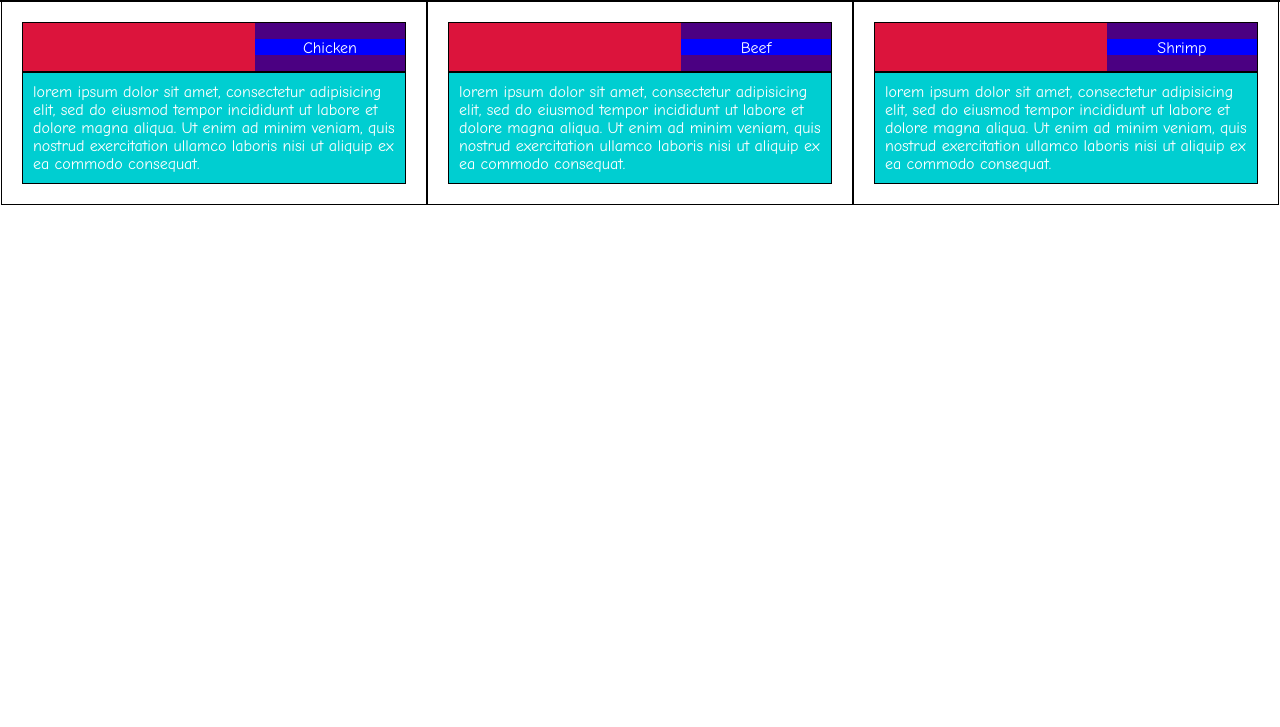
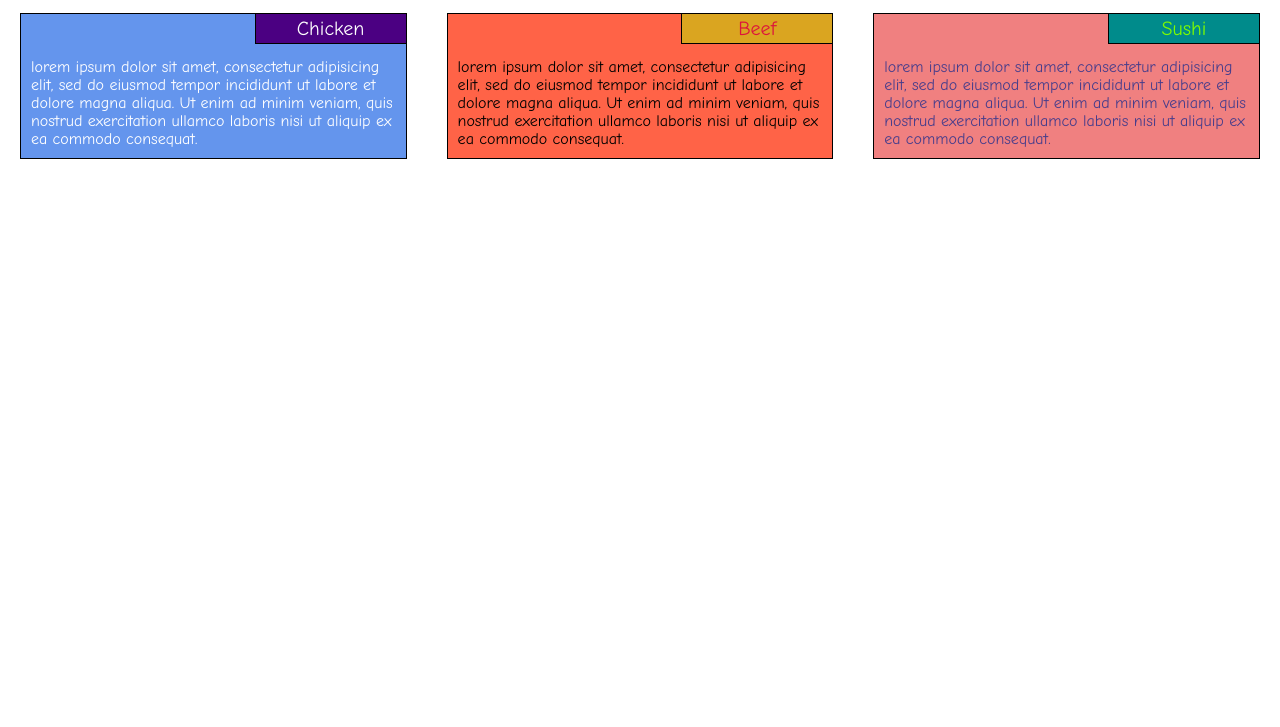
Before and after one commit to puraZen/module2-solution, a plain HTML site: page index.html in a window 1280 px wide. Shown: the part 73-800 px from the top of the page. Drawn offline with Linux system fonts and the light colour scheme.

Commit message:
Add files via upload

```diff
--- a/index.css
+++ b/index.css
@@ -10,55 +10,94 @@ body {
 h1 {
     margin-bottom: 15px;
     text-align: center;
-    font-family: "Comic Sans MS";
+    font-size: 1.75em;
+    font-family: "Comic Sans MS", serif;
 }
 
 .first_container {
-    border: 1px solid black;
-    background-color: crimson;
-    height: 50px;
+    border-style: solid solid none solid;
+    border-color: black;
+    border-width: 1px;
+    background-color: cornflowerblue;
+    height: 35px;
     position: relative;
 }
 
 .second_container {
-    border: 1px solid black;
-    background-color: darkturquoise;
+    border-style: none solid solid solid;
+    border-color: black;
+    border-width: 1px;
+    background-color: cornflowerblue;
     height: auto;
 }
 
 .headline_title {
     position: absolute;
-    top: 0;
-    right: 0;
+    top: -1px;
+    right: -1px;
+    border: 1px solid black;
     background: indigo;
+    padding: 0;
+}
+
+.color_b {
+    background-color: goldenrod;
+}
+
+.color_c {
+    background-color: darkcyan;
+}
+
+.color_d {
+    color: lawngreen;
+}
+
+.color_e {
+    background-color: lightcoral;
+}
+
+.color_f {
+    background-color: tomato;
 }
 
 p {
-    height: 16px;
-    background: blue;
+    margin: 0;
+    padding-top: 3px;
+    padding-bottom: 3px;
     width: 150px;
     text-align: center;
     color: white;
-    font-family: "Comic Sans MS";
+    font-size: 1.25em;
+    font-family: "Comic Sans MS", serif;
+}
+
+.color_a {
+    color: crimson;
 }
 
 .info {
     padding: 10px;
     color: white;
-    font-family: "Comic Sans MS";
+    font-family: "Comic Sans MS", serif;
+}
+
+.color_g {
+    color: black;
+}
+
+.color_h {
+    color: darkslateblue;
 }
 
 /* My somewhat understanding of a simple responsive html framework  */
 .row {
     width: 100%;
-    border: 1px solid black;
 }
 
 /** For Desktops **/
 @media (min-width: 992px) {
     .col-a, .col-b, .col-c  {
         float: left;
-        border: 1px solid black;
         padding: 20px;
     }
 
@@ -77,7 +116,6 @@ p {
 @media (min-width: 768px) and (max-width: 991px) {
     .col-aa, .col-bb, .col-cc {
         float: left;
-        border: 1px solid black;
         padding: 20px;
     }
 
@@ -96,7 +134,6 @@ p {
 @media (max-width: 767px) {
     .col-aaa, .col-bbb, .col-ccc {
         float: left;
-        border: 1px solid black;
         padding: 20px;
     }
 
--- a/index.html
+++ b/index.html
@@ -1,12 +1,12 @@
 <!DOCTYPE html>
-<html>
+<html lang="en">
 <head>
   <meta charset="utf-8">
   <meta name="viewport" content="width=device-width, initial-scale=1">
   <link rel="stylesheet" type="text/css" href="index.css">
   <title>Module 2 Assignment</title>
+</head>
 
-</head>
 <body>
 <h1>Our Menu</h1>
 
@@ -20,20 +20,22 @@
       <section class="info">lorem ipsum dolor sit amet, consectetur adipisicing elit, sed do eiusmod tempor incididunt ut labore et dolore magna aliqua. Ut enim ad minim veniam, quis nostrud exercitation ullamco laboris nisi ut aliquip ex ea commodo consequat.</section>
     </div>
   </div>
+
   <div class="col-a col-bb col-ccc">
-    <div class="first_container">
-      <div class="headline_title"><p>Beef</p></div>
+    <div class="first_container color_f">
+      <div class="headline_title color_b"><p class="color_a">Beef</p></div>
     </div>
-    <div class="second_container">
-      <section class="info">lorem ipsum dolor sit amet, consectetur adipisicing elit, sed do eiusmod tempor incididunt ut labore et dolore magna aliqua. Ut enim ad minim veniam, quis nostrud exercitation ullamco laboris nisi ut aliquip ex ea commodo consequat.</section>
+    <div class="second_container color_f">
+      <section class="info color_g">lorem ipsum dolor sit amet, consectetur adipisicing elit, sed do eiusmod tempor incididunt ut labore et dolore magna aliqua. Ut enim ad minim veniam, quis nostrud exercitation ullamco laboris nisi ut aliquip ex ea commodo consequat.</section>
     </div>
   </div>
+
   <div class="col-a col-bb  col-cc col-ccc">
-    <div class="first_container">
-      <div class="headline_title"><p>Shrimp</p></div>
+    <div class="first_container color_e">
+      <div class="headline_title color_c"><p class="color_d">Sushi</p></div>
     </div>
-    <div class="second_container">
-      <section class="info">lorem ipsum dolor sit amet, consectetur adipisicing elit, sed do eiusmod tempor incididunt ut labore et dolore magna aliqua. Ut enim ad minim veniam, quis nostrud exercitation ullamco laboris nisi ut aliquip ex ea commodo consequat.</section>
+    <div class="second_container color_e">
+      <section class="info color_h">lorem ipsum dolor sit amet, consectetur adipisicing elit, sed do eiusmod tempor incididunt ut labore et dolore magna aliqua. Ut enim ad minim veniam, quis nostrud exercitation ullamco laboris nisi ut aliquip ex ea commodo consequat.</section>
     </div>
   </div>
 
```
